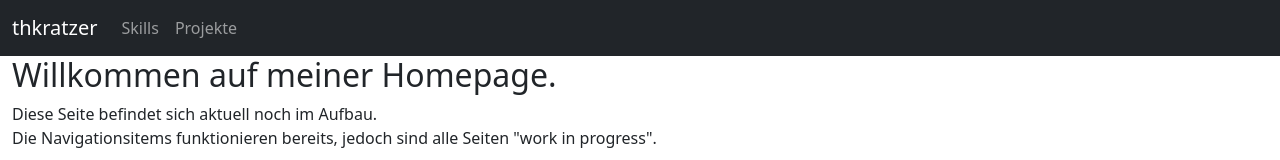
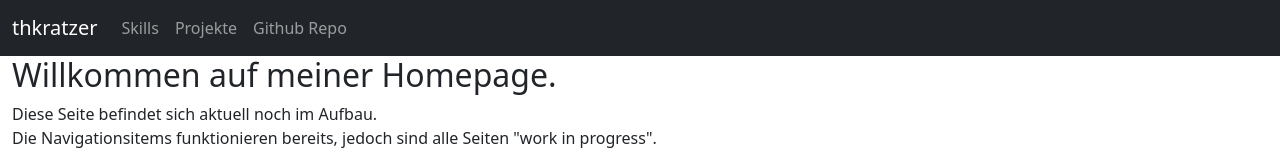
Before and after one commit to eranur-86/eranur-86.github.io, a React (Create React App) app: page /#/ in a window 1280 px wide. Shown: the top 160 px of the page. Built offline with nearby package versions, Linux system fonts and the light colour scheme.

Commit message:
Added Link to Git Repo

```diff
--- a/src/navigation/navbar.tsx
+++ b/src/navigation/navbar.tsx
@@ -1,6 +1,6 @@
 import { Navbar, Container, Nav } from "react-bootstrap"
 import { Link } from "react-router-dom"
-import { HOME, PROJEKTE, SKILLS } from "./navgoals"
+import { GITREPO, HOME, PROJEKTE, SKILLS } from "./navgoals"
 
 
 export const NavElement = () => {
@@ -14,6 +14,7 @@ return (
         <Nav className="me-auto">
         <Nav.Link as={Link} to={SKILLS}>Skills</Nav.Link>
         <Nav.Link as={Link} to={PROJEKTE}>Projekte</Nav.Link>
+        <a href={GITREPO} className={"nav-link Ripple-parent"} target="_blank">Github Repo</a>
         </Nav>
     </Navbar.Collapse>
     </Container>
--- a/src/navigation/navgoals.ts
+++ b/src/navigation/navgoals.ts
@@ -1,3 +1,4 @@
 export const HOME:string = "/"
 export const SKILLS:string = "/skills"
 export const PROJEKTE:string = "/projekte"
+export const GITREPO:string = 'https://github.com/thkratzer/thkratzer.github.io'
```
